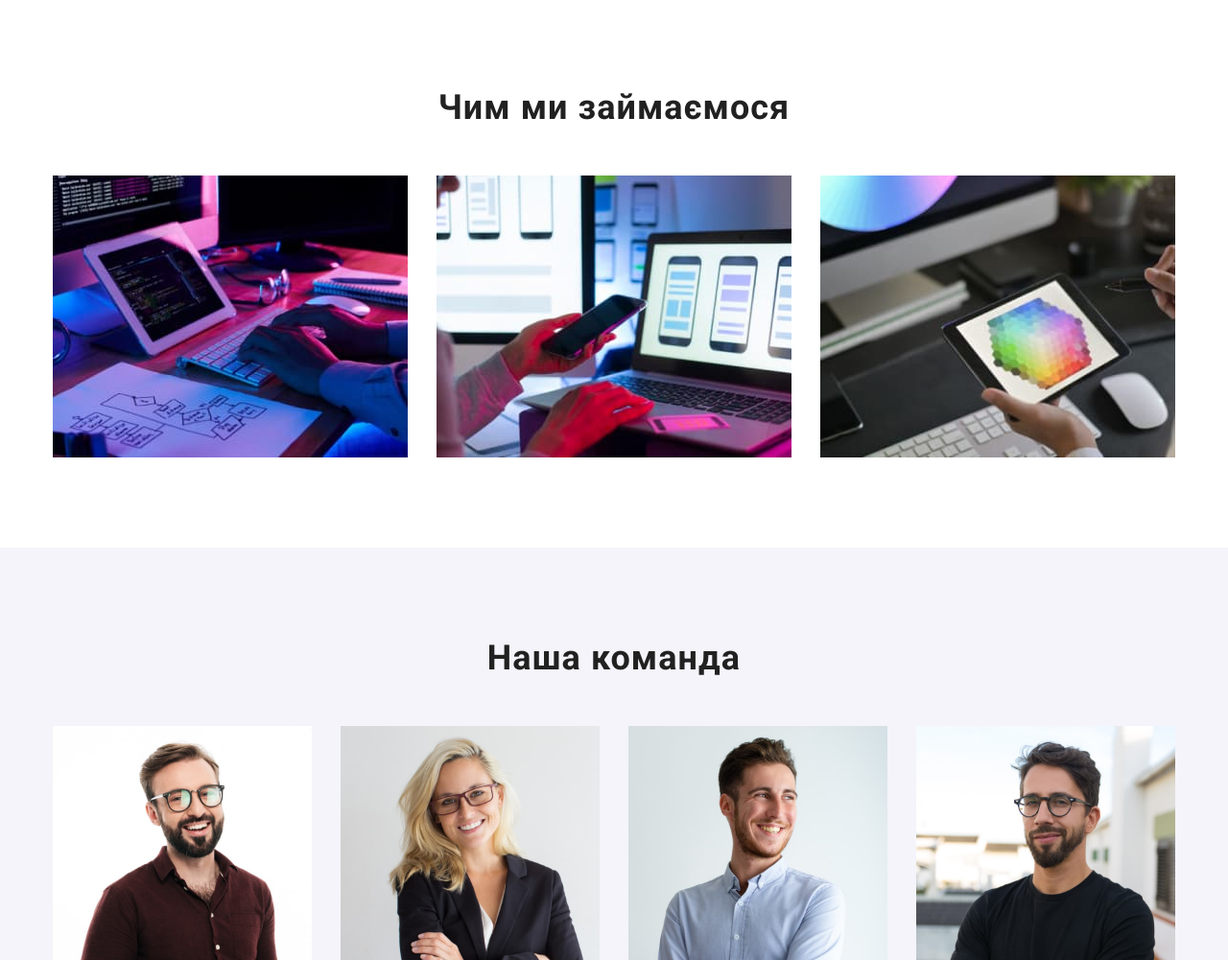
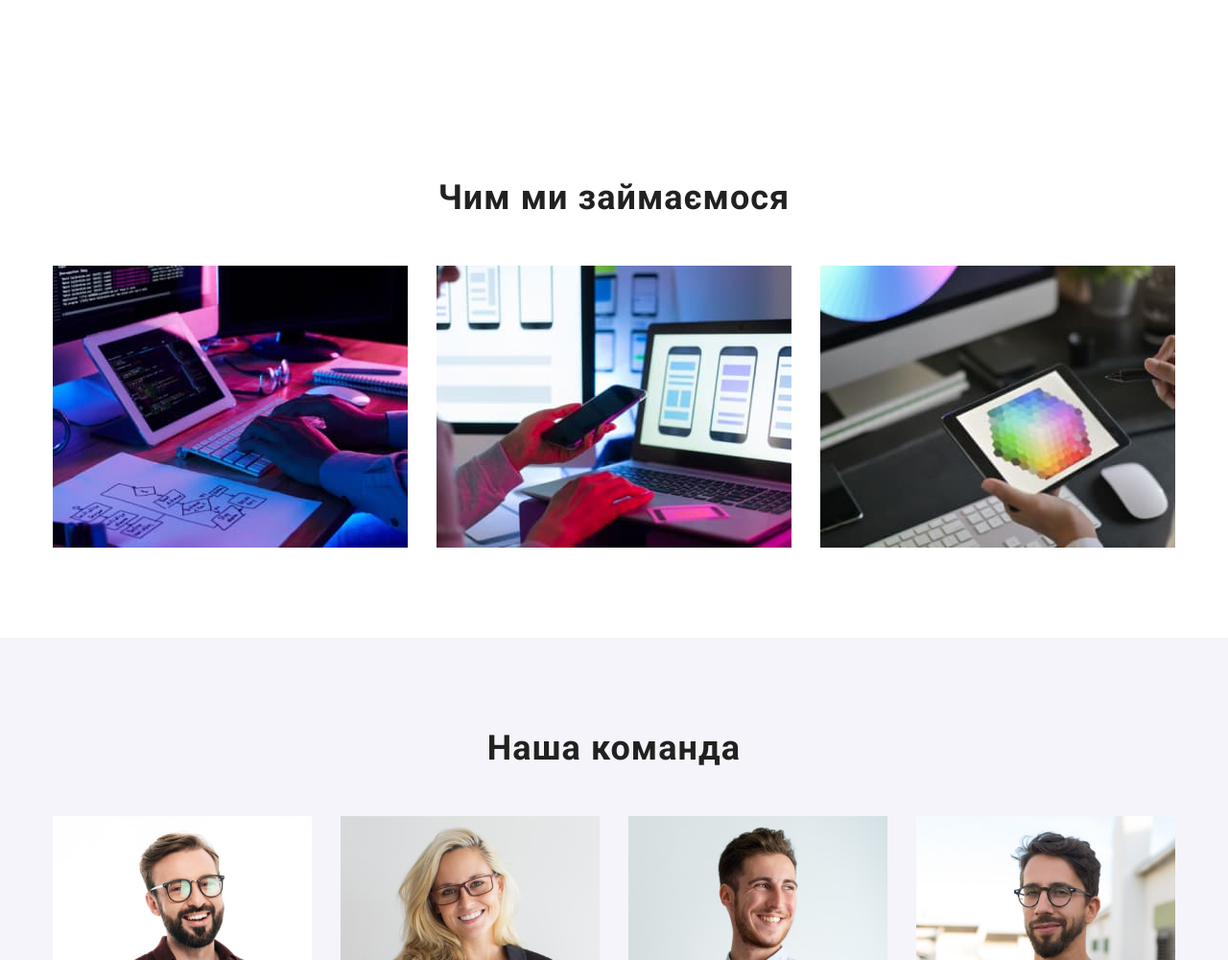
Before and after one commit to Anatolii88/goit-markup-hw-03, a plain HTML site: page index.html in a window 1280 px wide. Shown: the part 890-1891 px from the top of the page at 96% size. Drawn offline with nearby package versions, Linux system fonts and the light colour scheme.

Commit message:
Исправляет позиционирование секции Наша команда

```diff
--- a/css/styles.css
+++ b/css/styles.css
@@ -276,6 +276,7 @@ color: var(--secondary-color-text);
 }
 
 .section.examples{
+  padding-top: 94px;
   padding-bottom: 94px;
 }
 
@@ -309,7 +310,7 @@ color: var(--secondary-color-text);
 }
 
 .team .section-title{
-  padding-bottom: 50px;
+  margin-bottom: 50px;
 
   font-weight: 700;
   font-size: 36px;
```
